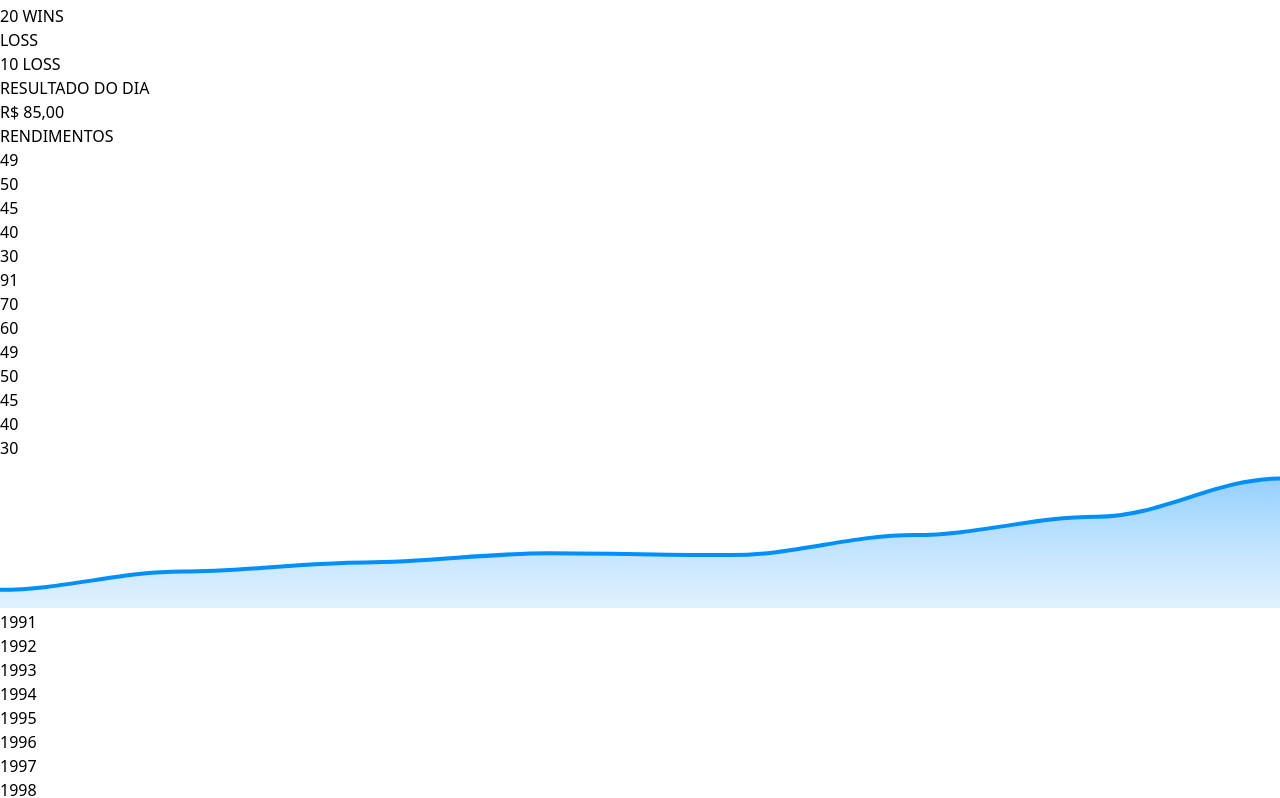
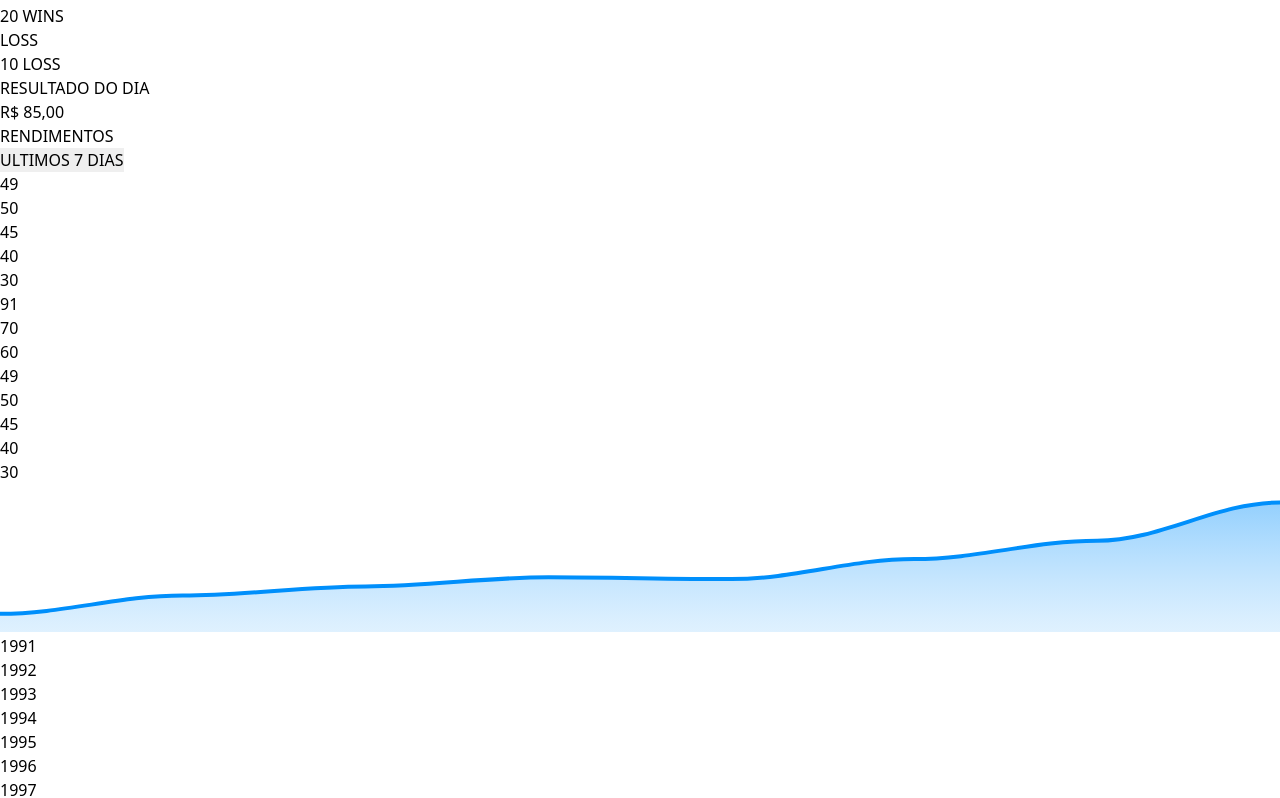
Before and after one commit to m4arthu/VexaGold, a React (Create React App) app: page / in a window 1280 px wide. Shown: the part 1844-2642 px from the top of the page. Built offline with nearby package versions, Linux system fonts and the light colour scheme.

Commit message:
feat: add select into rendimentos graphic

```diff
--- a/src/Components/Dashboard/Witgets/RendimentosChart.js
+++ b/src/Components/Dashboard/Witgets/RendimentosChart.js
@@ -10,7 +10,7 @@ const RendimentosChart = () => {
                 chart: {
                     id: "basic-bar",
                     type: "line",
-                    width:"100%",
+                    width: "100%",
                     sparkline: {
                         enabled: true
                     },
@@ -38,9 +38,14 @@ const RendimentosChart = () => {
     }, []);
 
     return (
-        <div className=" bg-[#151618] mt-4 mr-4 w-[60%] max-h-[300px]  rounded-[10px]">
-            <h1 className="text-white font-bold mt-4 ml-4">RENDIMENTOS</h1>
-            <div className=" w-full flex  p-2 items-end">
+        <div className=" bg-[#151618] mt-4 mr-4 w-[60%] max-h-[425px]  rounded-[10px]">
+            <div className="flex mt-4  w-full justify-between p-4 py-3">
+                <h1 className="text-white font-bold ml-4">RENDIMENTOS</h1>
+                <select class="appearance-none text-white font-bold  w-[160px] bg-[#1B985E] text-[14px] text-white  rounded-[10px] custom-select py-1 px-4">
+                    <option>ULTIMOS 7 DIAS</option>
+                </select>
+            </div>
+            <div className=" w-full h-[85%] flex  p-4 pt-0 mt-2 items-end">
                 <div className="text-white flex flex-col mr-3 mb-10">
                     {
                         [
@@ -63,7 +68,7 @@ const RendimentosChart = () => {
                             />
                         )}
                     </div>
-                    <div className="text-white flex gap-6">
+                    <div className="text-white mb-4 flex gap-6">
                         <p>1991</p> <p>1992</p> <p>1993</p> <p>1994</p> <p>1995</p> <p>1996</p> <p>1997</p> <p>1998</p> <p>1999</p>
                     </div>
                 </div>
--- a/src/index.css
+++ b/src/index.css
@@ -1,3 +1,11 @@
 @tailwind base;
 @tailwind components;
 @tailwind utilities;
+
+.custom-select {
+    -webkit-appearance: none; /* Remove default browser styling */
+    background-image: url("/public/assets/images/icons/arrowDown.svg"); /* Add custom arrow */
+    background-size: 12px; /* Adjust the size of the arrow */
+    background-position: 90% 55%; /* Position the arrow */
+    background-repeat: no-repeat; /* Ensure the arrow doesn't repeat */
+  }
```
Also changed, not shown: public/assets/images/icons/arrowDown.svg (added).
